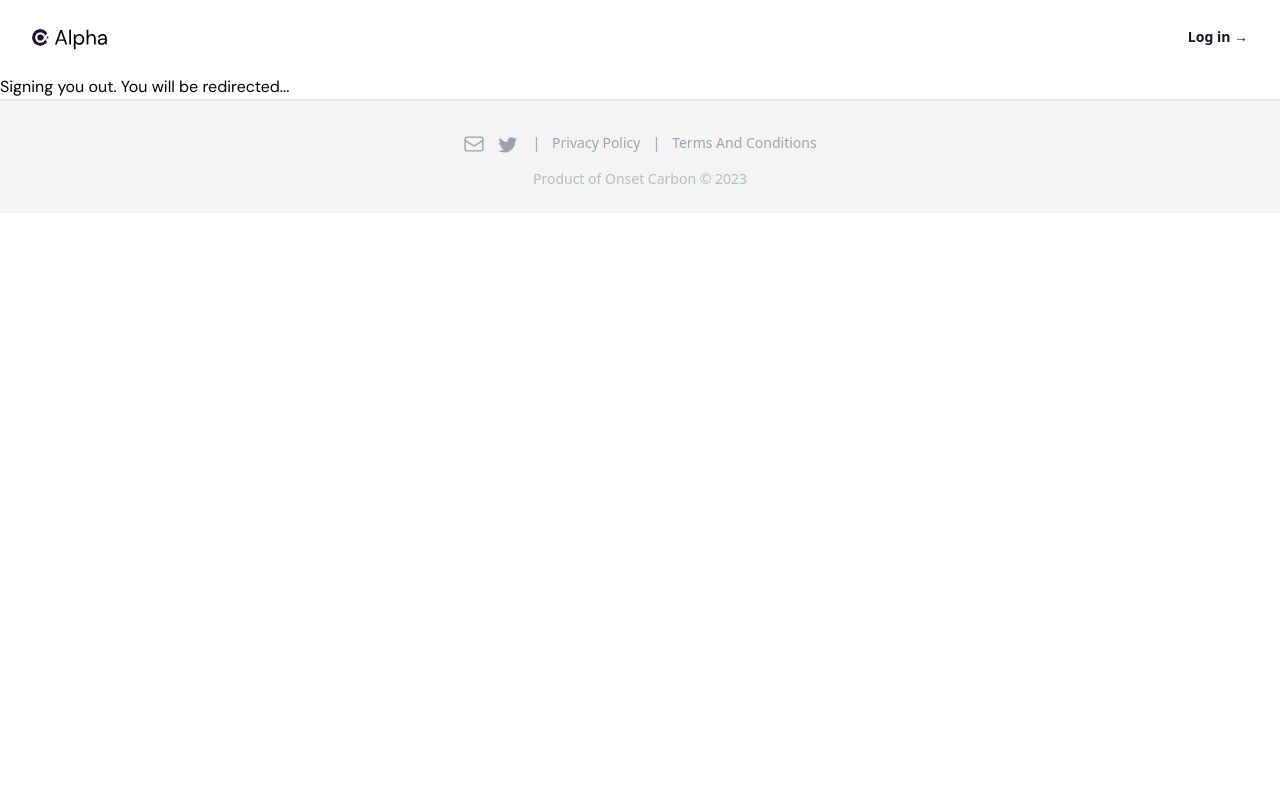
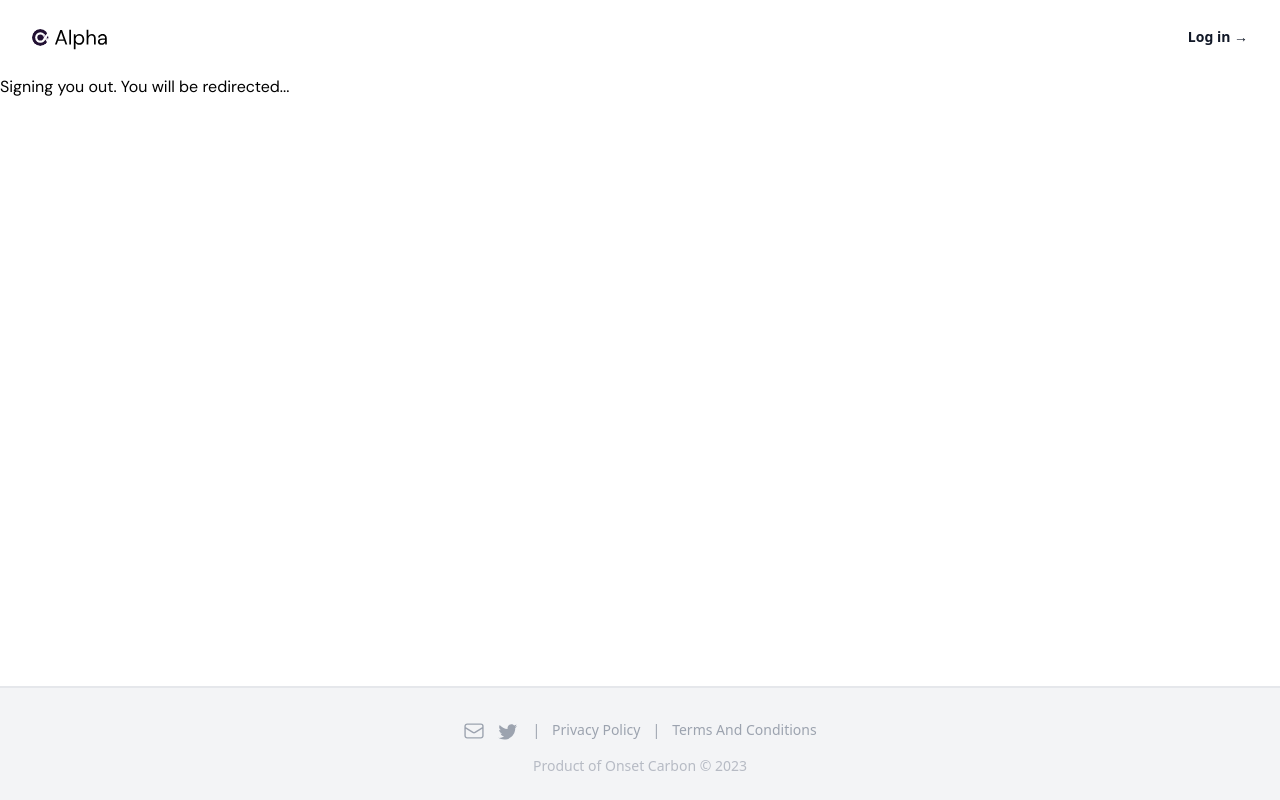
Before and after one commit to neonsolutions/alphafeed, a Next.js app in the folder app/: page /signout in a window 1280 px wide. Built offline with nearby package versions, Linux system fonts and the light colour scheme; no server answers.

Commit message:
footer fixed to bottom

```diff
--- a/app/components/layout.tsx
+++ b/app/components/layout.tsx
@@ -10,9 +10,9 @@ const dmSans = DM_Sans({
 
 export default function Layout({ children }: { children: React.ReactNode }) {
   return (
-    <div className="overflow-hidden">
+    <div className="flex flex-col min-h-screen overflow-hidden">
       <Navbar />
-      <main className={dmSans.className + " flex-grow"}>{children}</main>
+      <main className={dmSans.className + " flex-grow "}>{children}</main>
       <Footer />
     </div>
   )
--- a/app/pages/feed.tsx
+++ b/app/pages/feed.tsx
@@ -69,7 +69,7 @@ const Feed = ({ posts }: { posts: IFeedPost[] }) => {
 
   return (
     <div>
-      <div className="relative isolate px-6 pt-14 sm:pt-20 lg:px-8 w-full flex justify-center pb-32 min-h-[80vh]">
+      <div className="relative isolate px-6 pt-14 sm:pt-20 lg:px-8 w-full flex justify-center pb-32 ">
         <div
           className="absolute inset-x-0 -top-40 -z-10 transform-gpu overflow-hidden blur-3xl sm:-top-80"
           aria-hidden="true"
```
